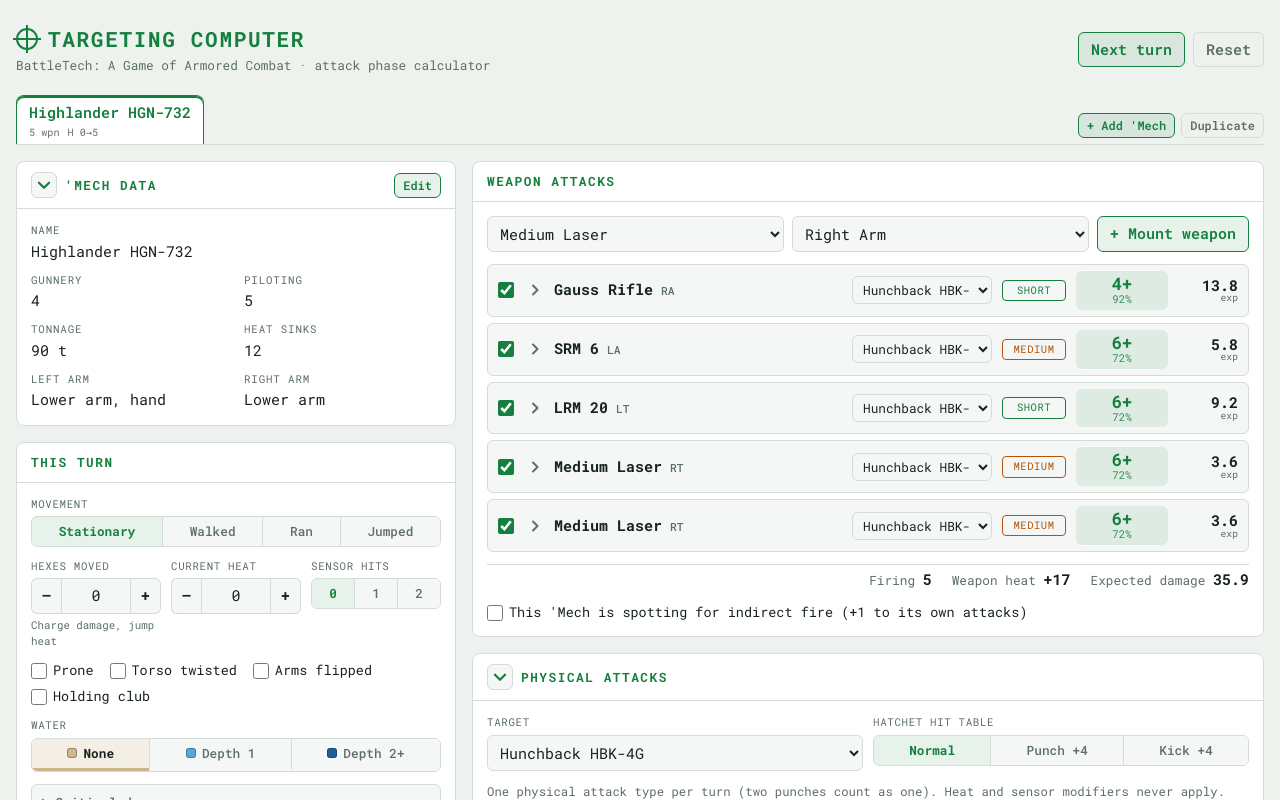
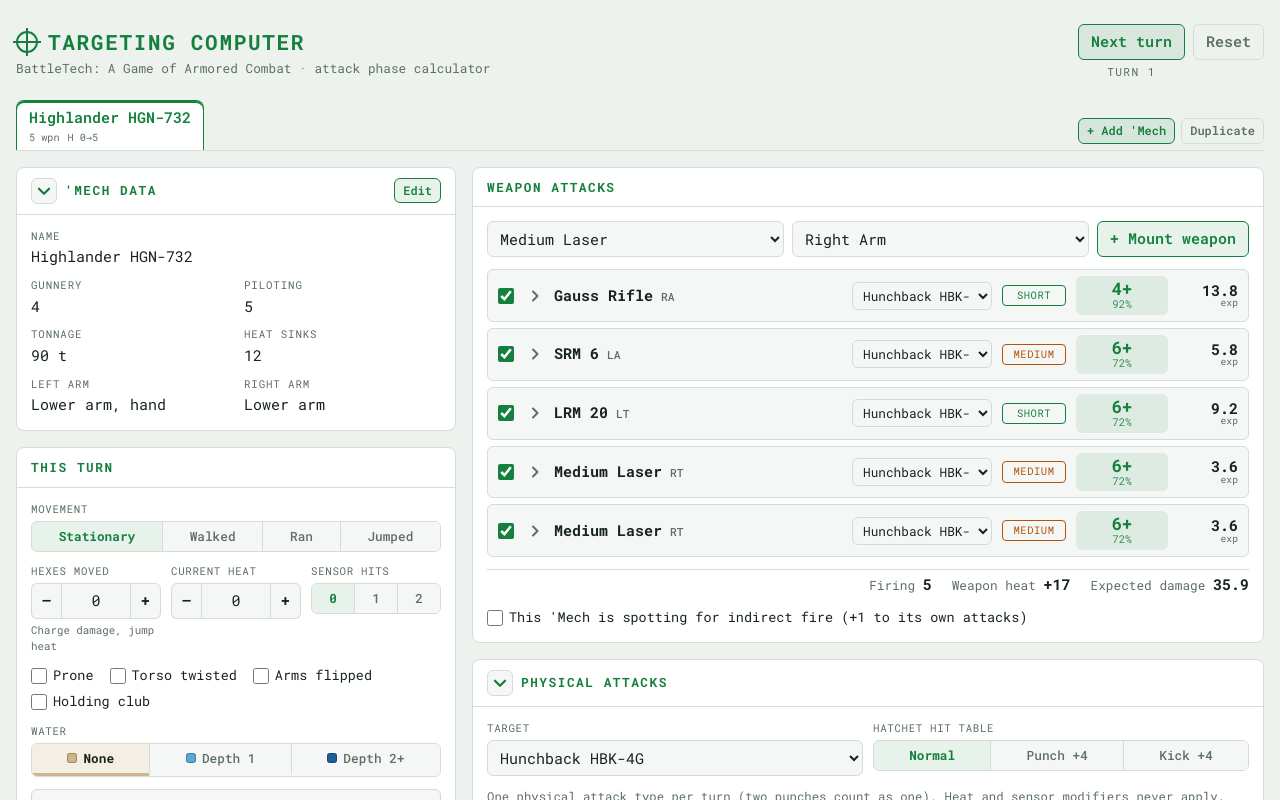
Before and after one commit to nakkim/BattleTech-Targeting-Computer, a React (Vite) app: page / in a window 1280 px wide. Shown: the top 800 px of the page. Built offline with nearby package versions, Linux system fonts and the light colour scheme.

Commit message:
Add round counter

```diff
--- a/src/App.css
+++ b/src/App.css
@@ -65,7 +65,23 @@
 
 .header-actions {
   display: flex;
+  align-items: flex-start;
   gap: 8px;
+}
+
+.turn-control {
+  display: flex;
+  flex-direction: column;
+  align-items: center;
+  gap: 4px;
+}
+
+.turn-counter {
+  font-family: var(--mono);
+  font-size: 0.75rem;
+  letter-spacing: 0.12em;
+  text-transform: uppercase;
+  color: var(--text-dim);
 }
 
 /* Buttons */
--- a/src/App.tsx
+++ b/src/App.tsx
@@ -21,7 +21,7 @@
   const [adding, setAdding] = useState(false)
   const add = (attacker: Attacker, weapons: MountedWeapon[]) => {
     const unit = newUnit({ attacker, weapons: weapons.map((w) => [w.weaponKey, w.location]) })
-    updateLance((l) => ({ units: [...l.units, unit], activeUnitId: unit.id }))
+    updateLance((l) => ({ ...l, units: [...l.units, unit], activeUnitId: unit.id }))
   }
 
   const duplicate = () => {
@@ -34,7 +34,7 @@
       const index = l.units.findIndex((u) => u.id === active.id)
       const units = [...l.units]
       units.splice(index + 1, 0, copy)
-      return { units, activeUnitId: copy.id }
+      return { ...l, units, activeUnitId: copy.id }
     })
   }
 
@@ -43,14 +43,14 @@
       const index = l.units.findIndex((u) => u.id === id)
       const units = l.units.filter((u) => u.id !== id)
       const activeUnitId = l.activeUnitId === id ? units[Math.max(0, index - 1)].id : l.activeUnitId
-      return { units, activeUnitId }
+      return { ...l, units, activeUnitId }
     })
 
   const reset = () => {
     if (confirm('Reset the whole lance to defaults?')) setLance(initialLance())
   }
 
-  const newTurn = () => updateLance((l) => ({ ...l, units: l.units.map(advanceTurn) }))
+  const newTurn = () => updateLance((l) => ({ ...l, units: l.units.map(advanceTurn), turn: l.turn + 1 }))
 
   return (
     <div className="app">
@@ -63,9 +63,14 @@
           <p className="subtitle">BattleTech: A Game of Armored Combat · attack phase calculator</p>
         </div>
         <div className="header-actions">
-          <button type="button" onClick={newTurn} title="For every 'Mech: clear movement, apply projected heat, reset weapon fire">
-            Next turn
-          </button>
+          <div className="turn-control">
+            <button type="button" onClick={newTurn} title="For every 'Mech: clear movement, apply projected heat, reset weapon fire">
+              Next turn
+            </button>
+            <span className="turn-counter" aria-live="polite">
+              Turn {lance.turn}
+            </span>
+          </div>
           <button type="button" className="ghost" onClick={reset}>
             Reset
           </button>
--- a/src/state/unit.ts
+++ b/src/state/unit.ts
@@ -20,6 +20,8 @@
 export interface LanceState {
   units: UnitState[]
   activeUnitId: string
+  /** Game turn, starting at 1. */
+  turn: number
 }
 
 /** A new lance member facing a Hunchback (primary) and a Locust. Defaults to an HGN-732 Highlander. */
@@ -38,17 +40,18 @@
   }
 }
 
-/** Fill in attacker fields added after a lance was saved, so old saves keep working. */
+/** Fill in fields added after a lance was saved, so old saves keep working. */
 export const normalizeLance = (lance: LanceState): LanceState => {
   return {
     ...lance,
+    turn: lance.turn ?? 1,
     units: lance.units.map((u) => ({ ...u, attacker: createAttacker(u.attacker) })),
   }
 }
 
 export const initialLance = (): LanceState => {
   const unit = newUnit()
-  return { units: [unit], activeUnitId: unit.id }
+  return { units: [unit], activeUnitId: unit.id, turn: 1 }
 }
 
 /** Clear movement and per-turn declarations, and carry projected heat forward. */
```
